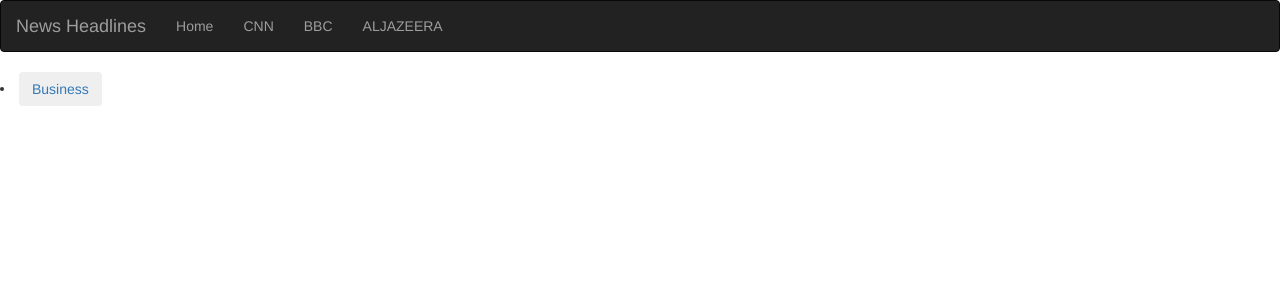
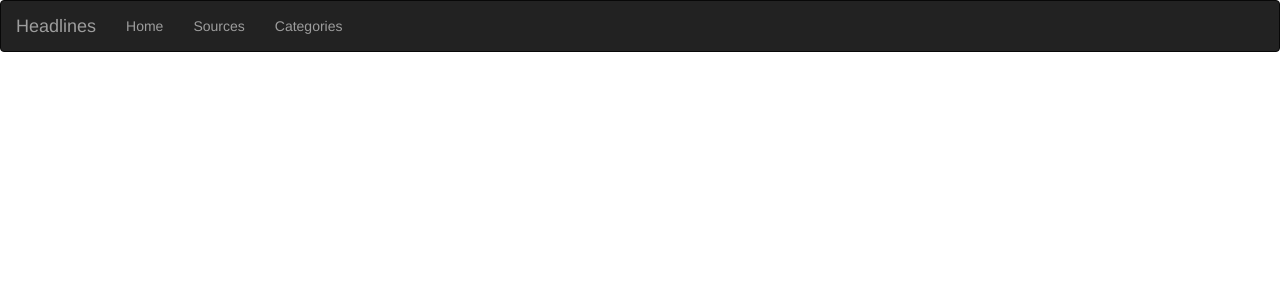
Before and after one commit to paulinenanzala19/News_API, a Flask app: template app/templates/base.html in a window 1280 px wide. Shown: the top 300 px of the page. Run offline with Flask 2, Linux system fonts and the light colour scheme; the template is opened without the code that fills it, so the values that code supplies are empty; parts of the project's set-up code (start-up, migrations or seed data) failed here and were passed over; some libraries are stand-ins or nearby versions.

Commit message:
adding a navbar with a dropdown for categories and sources

```diff
--- a/app/templates/navbar.html
+++ b/app/templates/navbar.html
@@ -1,4 +1,41 @@
-<div class="navbar navbar-inverse" role="navigation">
+<!-- <nav class="navbar navbar-expand-lg navbar-light bg-light">
+  <a class="navbar-brand" href="#">Navbar</a>
+  <button class="navbar-toggler" type="button" data-toggle="collapse" data-target="#navbarSupportedContent" aria-controls="navbarSupportedContent" aria-expanded="false" aria-label="Toggle navigation">
+    <span class="navbar-toggler-icon"></span>
+  </button>
+
+  <div class="collapse navbar-collapse" id="navbarSupportedContent">
+    <ul class="navbar-nav mr-auto">
+      <li class="nav-item active">
+        <a class="nav-link" href="#">Home <span class="sr-only">(current)</span></a>
+      </li>
+      <li class="nav-item">
+        <a class="nav-link" href="#">Link</a>
+      </li>
+      <li class="nav-item dropdown">
+        <a class="nav-link dropdown-toggle" href="#" id="navbarDropdown" role="button" data-toggle="dropdown" aria-haspopup="true" aria-expanded="false">
+          Dropdown
+        </a>
+        <div class="dropdown-menu" aria-labelledby="navbarDropdown">
+          <a class="dropdown-item" href="#">Action</a>
+          <a class="dropdown-item" href="#">Another action</a>
+          <div class="dropdown-divider"></div>
+          <a class="dropdown-item" href="#">Something else here</a>
+        </div>
+      </li>
+      <li class="nav-item">
+        <a class="nav-link disabled" href="#">Disabled</a>
+      </li>
+    </ul> -->
+    <!-- <form class="form-inline my-2 my-lg-0">
+      <input class="form-control mr-sm-2" type="search" placeholder="Search" aria-label="Search">
+      <button class="btn btn-outline-success my-2 my-sm-0" type="submit">Search</button>
+    </form> -->
+  <!-- </div>
+</nav> -->
+
+
+ <div class="navbar navbar-inverse" role="navigation">
         <div class="container-fluid">
             <div class="navbar-header">
                 <button type="button" class="navbar-toggle" data-toggle="collapse" data-target=".navbar-collapse">
@@ -7,21 +44,47 @@
                   <span class="icon-bar"></span>
                   <span class="icon-bar"></span>
                 </button>
-                <a class="navbar-brand" href="/"> News Headlines </a>
+                <a class="navbar-brand" href="/"> Headlines </a>
             </div>
             <div class="navbar-collapse collapse">
                 <ul class="nav navbar-nav">
                     <li><a href="/">Home</a></li>
-                    <li><a href="https://edition.cnn.com">CNN</a></li>
-                    <li><a href="https://www.bbc.com/news">BBC</a></li>
-                    <li><a href="https://www.aljazeera.com">ALJAZEERA</a></li>
+                    <li class="nav-item dropdown">
+                    <a class="nav-link dropdown-toggle" href="#" id="navbarDropdown" role="button" data-toggle="dropdown" aria-haspopup="true" aria-expanded="false">
+                     Sources
+                    </a>
+                    <div class="dropdown-menu" aria-labelledby="navbarDropdown">
+                        <a class="dropdown-item" href="https://edition.cnn.com">CNN</a>
+                        <div class="dropdown-divider"></div>
+                        <a class="dropdown-item" href="https://www.bbc.com/news">BBC</a>
+                        <div class="dropdown-divider"></div>
+                        <a class="dropdown-item" href="https://www.aljazeera.com">ALJAZEERA</a>
+                    </div>
+                    </li>
 
+                    <li class="nav-item dropdown">
+                    <a class="nav-link dropdown-toggle" href="#" id="navbarDropdown" role="button" data-toggle="dropdown" aria-haspopup="true" aria-expanded="false">
+                      Categories
+                    </a>
+                    <div class="dropdown-menu" aria-labelledby="navbarDropdown">
+                        <a class="dropdown-item" href="/{{'categories/Business'}}">Business</a>
+                        <div class="dropdown-divider"></div>
+                        <a class="dropdown-item" href="/{{'categories/health'}}">Health</a>
+                        <div class="dropdown-divider"></div>
+                        <a class="dropdown-item" href="/{{'categories/sports'}}">Sports</a>
+                        <div class="dropdown-divider"></div>
+                        <a class="dropdown-item" href="/{{'categories/technology'}}">Technology</a>
+                        <div class="dropdown-divider"></div>
+                        <a class="dropdown-item" href="/{{'categories/science'}}">Science</a>
+                        <div class="dropdown-divider"></div>
+                        <a class="dropdown-item" href="/{{'categories/entertainment'}}">Entertainment</a>
+                    </div>
+                    </li>
+
+
+                </ul>
 
             </div>
 
         </div>
     </div>
-
-<li class="nav-item">
-          <a class="nav-link" href="/{{'categories/Business'}}"><button type="button" class="btn btn-outline-success">Business</button></a>
-</li>
```
